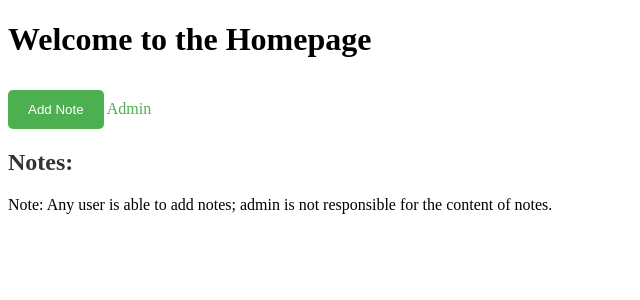
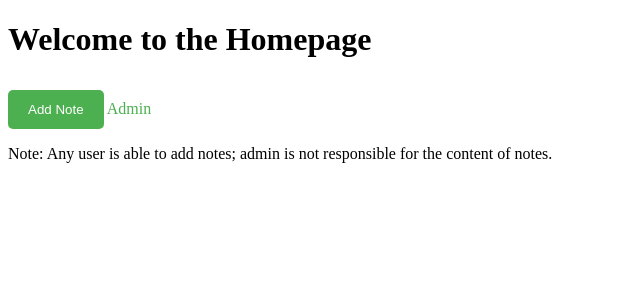
Before and after one commit to testspandan/django-notes, a Django app: page / in a window 1280 px wide. Shown: the top 300 px of the page, without its empty margins (0-640 px from the left). Run offline with Django 4.2, Linux system fonts and the light colour scheme; data comes from the database, SQL or seed files in the repository.

Commit message:
Update home.html

```diff
--- a/notes/templates/notes/home.html
+++ b/notes/templates/notes/home.html
@@ -143,22 +143,7 @@
         });
     </script>
 
-    <h2>Notes:</h2>
-    <!-----<ul>
-        {% for note in notes %}
-            <li class="note">{{ note.content|safe }}
 
-                <button class="delete-btn" onclick="alert('You need admin permission to delete this note')">Delete</button>
-            </li>
-            <script>
-                const markdownContent = `{{ note.content|escapejs }}`;
-                const htmlContent = marked(markdownContent);
-                const container = document.createElement('div');
-                container.innerHTML = htmlContent;
-                document.body.appendChild(container);
-            </script>
-        {% endfor %}
-    </ul> ---->
     <p>Note: Any user is able to add notes; admin is not responsible for the content of notes.</p>
 </body>
 </html>
```
